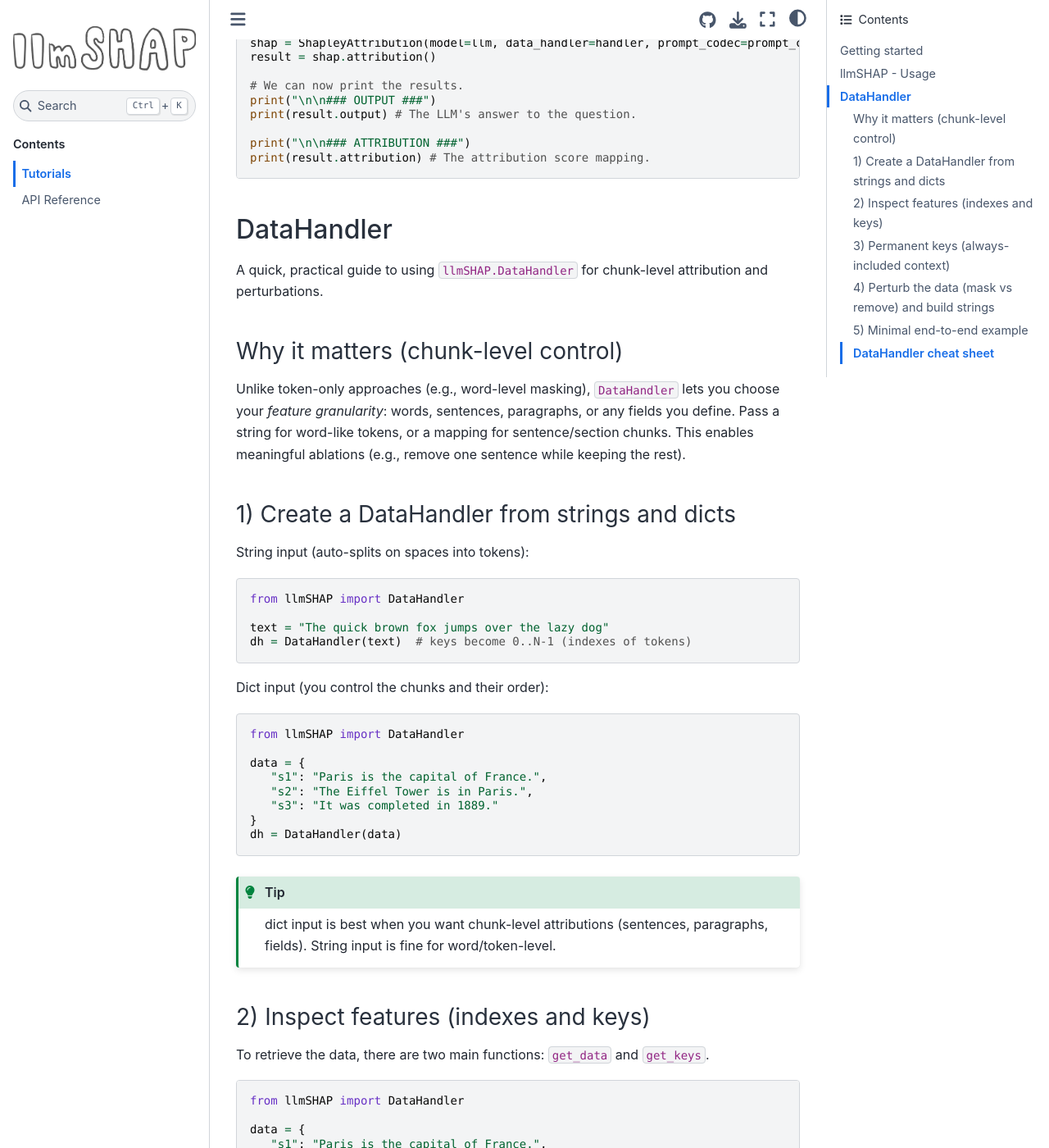
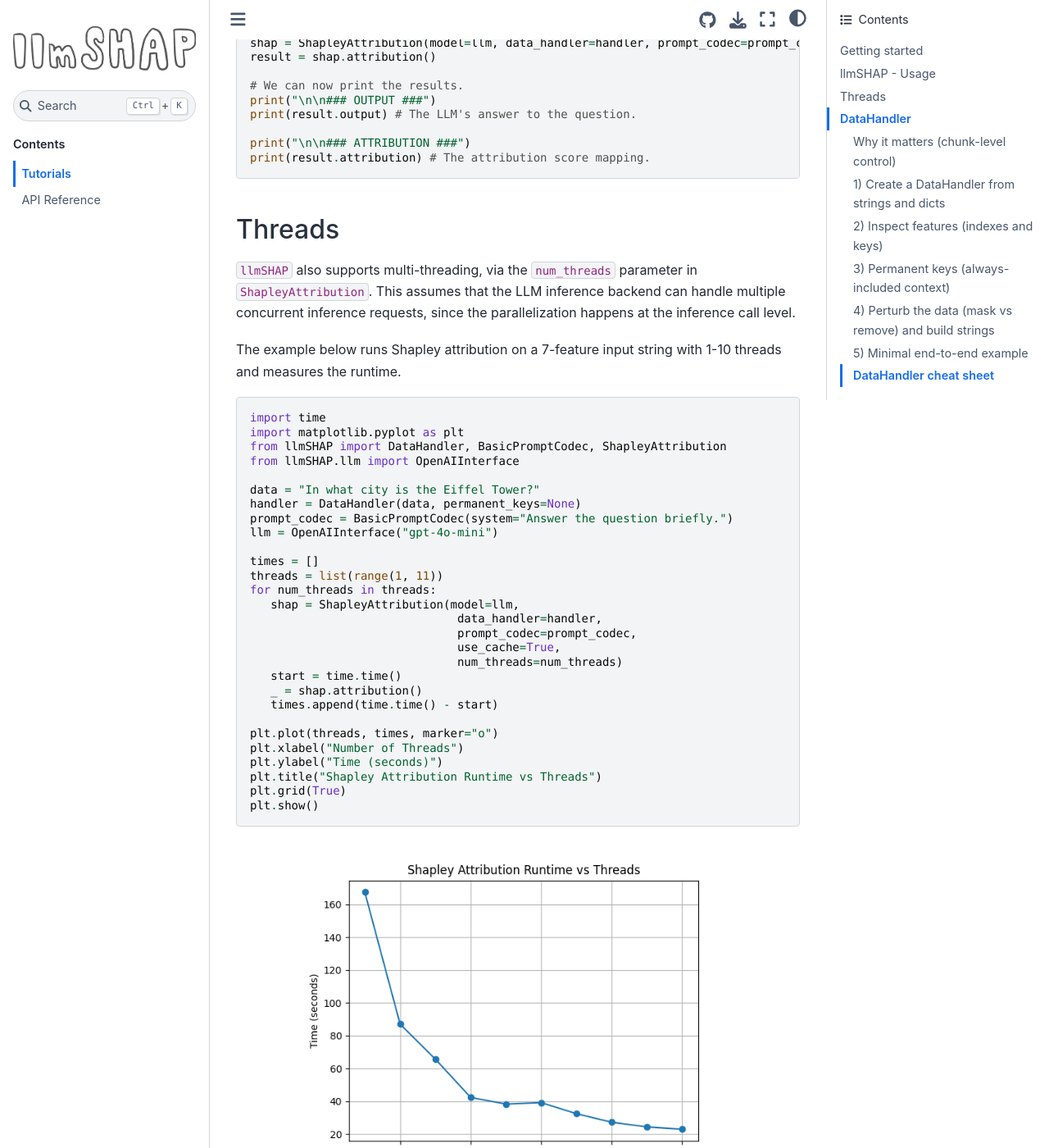
Before and after one commit to filipnaudot/llmSHAP, a Sphinx documentation site: the page built from docs/tutorial.rst, in a window 1280 px wide and 1400 px high, scrolled down 1876 px. Shown: the whole window at 82% size. Built offline with Sphinx 7.4.7 and the Sphinx Book theme 1.1.4, drawn with Linux system fonts in a browser that asks for light colours.

Commit message:
Added information about multi-threading to docs (#30)

```diff
--- a/docs/tutorial.rst
+++ b/docs/tutorial.rst
@@ -107,6 +107,54 @@ The full code should now look like this:
    print("\n\n### ATTRIBUTION ###")
    print(result.attribution) # The attribution score mapping.
 
+
+
+
+Threads
+------------------------------------
+``llmSHAP`` also supports multi-threading, via the ``num_threads`` parameter in ``ShapleyAttribution``.
+This assumes that the LLM inference backend can
+handle multiple concurrent inference requests, since the parallelization happens at the
+inference call level.
+
+The example below runs Shapley attribution on a 7-feature input string with
+1-10 threads and measures the runtime.
+
+.. code-block:: python
+
+   import time
+   import matplotlib.pyplot as plt
+   from llmSHAP import DataHandler, BasicPromptCodec, ShapleyAttribution
+   from llmSHAP.llm import OpenAIInterface
+
+   data = "In what city is the Eiffel Tower?"
+   handler = DataHandler(data, permanent_keys=None)
+   prompt_codec = BasicPromptCodec(system="Answer the question briefly.")
+   llm = OpenAIInterface("gpt-4o-mini")
+
+   times = []
+   threads = list(range(1, 11))
+   for num_threads in threads:
+      shap = ShapleyAttribution(model=llm,
+                                 data_handler=handler,
+                                 prompt_codec=prompt_codec,
+                                 use_cache=True,
+                                 num_threads=num_threads)
+      start = time.time()
+      _ = shap.attribution()
+      times.append(time.time() - start)
+
+   plt.plot(threads, times, marker="o")
+   plt.xlabel("Number of Threads")
+   plt.ylabel("Time (seconds)")
+   plt.title("Shapley Attribution Runtime vs Threads")
+   plt.grid(True)
+   plt.show()
+
+.. image:: ./llmSHAP_thread_analysis.png
+   :alt: Runtime vs Threads
+   :align: center
+   :width: 80%
 
 
 
```
Also changed, not shown: docs/llmSHAP_thread_analysis.png (added), 1 other file.
